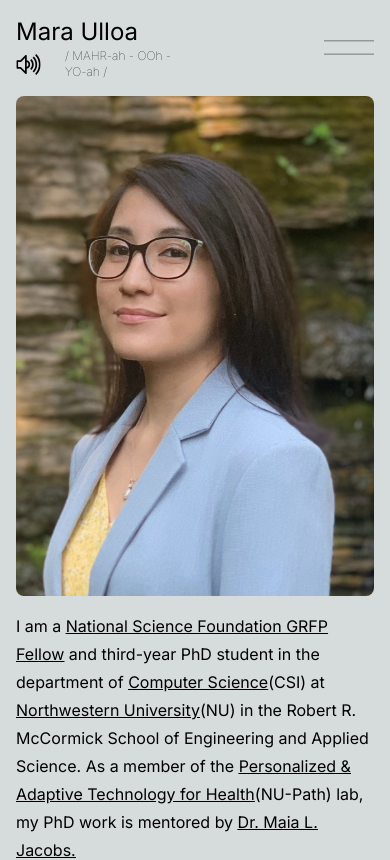
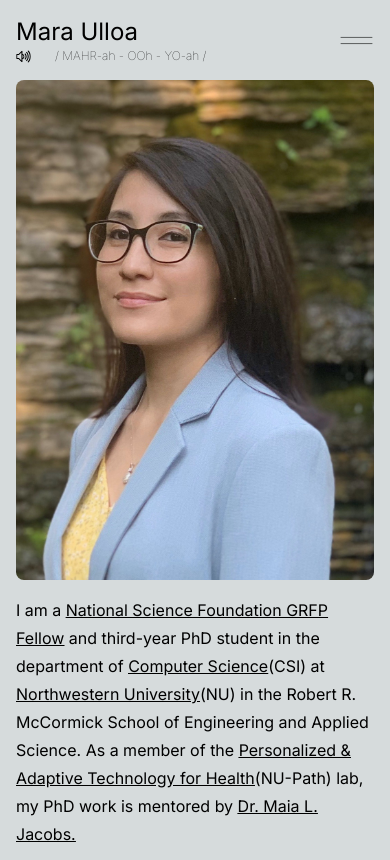
Before and after one commit to eulloa/mara-research-site, a Next.js app: page / in a window 390 px wide. Shown: the top 860 px of the page. Built offline with nearby package versions, Linux system fonts and the light colour scheme.

Commit message:
feat: open/close svg components

```diff
--- /dev/null
+++ b/src/app/components/close.tsx
@@ -0,0 +1,34 @@
+export const Close = () => (
+  <svg
+    xmlns="http://www.w3.org/2000/svg"
+    width="35"
+    zoomAndPan="magnify"
+    viewBox="0 0 810 809.999993"
+    height="35"
+    preserveAspectRatio="xMidYMid meet"
+    version="1.0"
+  >
+    <path
+      className="dark:stroke-white stroke-black"
+      strokeLinecap="butt"
+      transform="matrix(0.574533, 0.482091, -0.482091, 0.574533, 129.078556, 162.445325)"
+      fill="none"
+      strokeLinejoin="miter"
+      d="M -0.000579021 9.002336 L 979.41251 8.999086 "
+      strokeWidth="18"
+      strokeOpacity="1"
+      strokeMiterlimit="4"
+    />
+    <path
+      className="dark:stroke-white stroke-black"
+      strokeLinecap="butt"
+      transform="matrix(0.574533, -0.482091, 0.482091, 0.574533, 118.214983, 637.213116)"
+      fill="none"
+      strokeLinejoin="miter"
+      d="M 0.00185285 8.999634 L 979.410952 8.999536 "
+      strokeWidth="18"
+      strokeOpacity="1"
+      strokeMiterlimit="4"
+    />
+  </svg>
+);
--- a/src/app/components/header/headerSmall.tsx
+++ b/src/app/components/header/headerSmall.tsx
@@ -2,8 +2,7 @@
 
 import { useEffect, useState } from "react";
 import { createPortal } from "react-dom";
-import Image from "next/image";
-import { Audio } from "@/components";
+import { Audio, Close, Open } from "@/components";
 import { TClasses } from "@/types";
 import { NavSmall } from "@/app/components/nav";
 
@@ -26,19 +25,12 @@ export const HeaderSmall = ({ classes }: TClasses): React.ReactNode => {
     <>
       <div className={classes}>
         <div className="flex">
-          <div className="flex-1">
+          <div className="flex-2">
             <h1 className="text-2xl">Mara Ulloa</h1>
             <Audio />
           </div>
           <div className="flex flex-1 justify-end">
-            <button onClick={toggle}>
-              <Image
-                src={open ? "/img/close.svg" : "/img/open.svg"}
-                width="50"
-                height="50"
-                alt="Toggle mobile nav"
-              />
-            </button>
+            <button onClick={toggle}>{open ? <Close /> : <Open />}</button>
           </div>
         </div>
       </div>
--- a/src/app/components/index.tsx
+++ b/src/app/components/index.tsx
@@ -1,9 +1,11 @@
 export * from "./audio";
 export * from "./bio";
+export * from "./close";
 export * from "./events";
 export * from "./github";
 export * from "./linkedIn";
 export * from "./news";
+export * from "./open";
 export * from "./speaker";
 export * from "./themeSwitcher";
 export * from "./twitter";
--- a/src/app/components/nav/navSmall.tsx
+++ b/src/app/components/nav/navSmall.tsx
@@ -17,7 +17,7 @@ export const NavSmall = ({ onClick }: TNavSmall) => {
         style={{ transform: `translateY(calc(-50% - ${top}px))` }}
         className="relative top-1/2"
       >
-        <ul className="md:flex-1 md:flex justify-start mb-8">
+        <ul className="md:flex-1 md:flex justify-start mb-20">
           <li className="md:pr-8 mb-8">
             <a className="flex justify-center" href="#news">
               <button onClick={onClick}>News</button>
--- /dev/null
+++ b/src/app/components/open.tsx
@@ -0,0 +1,34 @@
+export const Open = () => (
+  <svg
+    xmlns="http://www.w3.org/2000/svg"
+    width="35"
+    zoomAndPan="magnify"
+    viewBox="0 0 810 809.999993"
+    height="35"
+    preserveAspectRatio="xMidYMid meet"
+    version="1.0"
+  >
+    <path
+      className="dark:stroke-white stroke-black"
+      strokeLinecap="butt"
+      transform="matrix(0.75, -0.000000000000000093, 0.000000000000000093, 0.75, 38.266686, 469.550036)"
+      fill="none"
+      strokeLinejoin="miter"
+      d="M -0.00141485 9.000994 L 979.415301 9.000994 "
+      strokeWidth="18"
+      strokeOpacity="1"
+      strokeMiterlimit="4"
+    />
+    <path
+      className="dark:stroke-white stroke-black"
+      strokeLinecap="butt"
+      transform="matrix(0.75, 0, 0, 0.75, 37.173715, 326.949964)"
+      fill="none"
+      strokeLinejoin="miter"
+      d="M -0.00245321 8.999007 L 979.414263 8.999007 "
+      strokeWidth="18"
+      strokeOpacity="1"
+      strokeMiterlimit="4"
+    />
+  </svg>
+);
--- a/src/app/components/speaker.tsx
+++ b/src/app/components/speaker.tsx
@@ -1,10 +1,10 @@
 export const Speaker = () => (
   <svg
     xmlns="http://www.w3.org/2000/svg"
-    width="25"
+    width="15"
     zoomAndPan="magnify"
     viewBox="0 0 810 809.999993"
-    height="25"
+    height="15"
     preserveAspectRatio="xMidYMid meet"
     version="1.0"
   >
```
Also changed, not shown: public/img/close.svg (deleted), public/img/open.svg (deleted).
